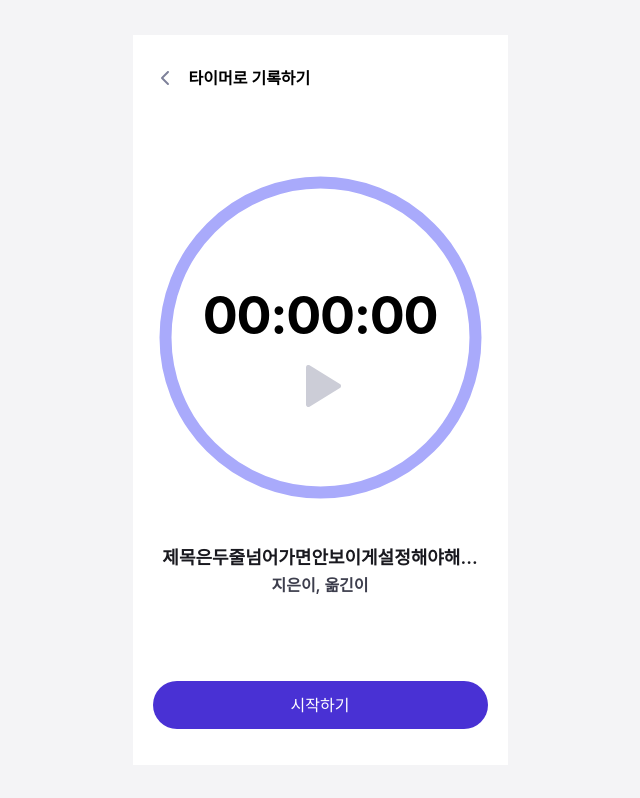
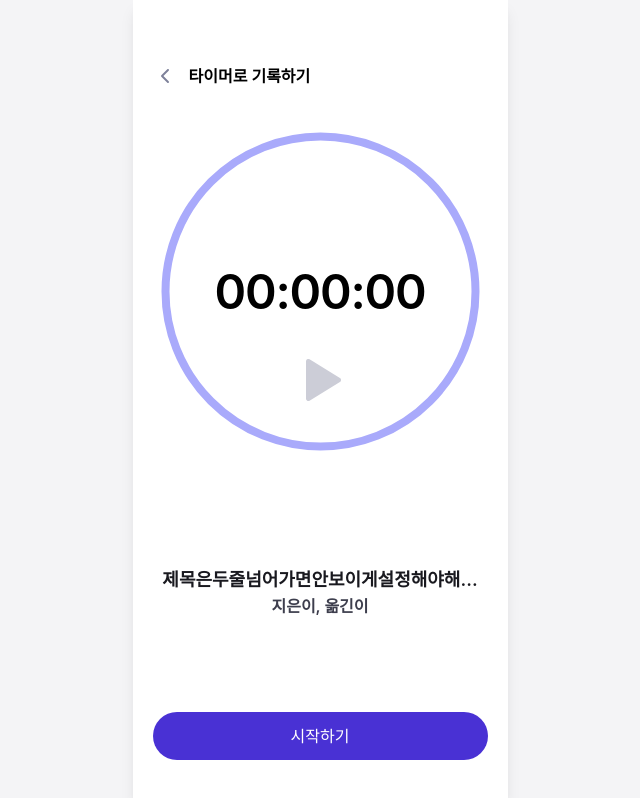
Before and after one commit to Leets-Official/StepBookStep-FE, a React (Vite) app: page / in a window 1280 px wide. Shown: the whole page, without its empty margins (320-960 px from the left). Built offline with nearby package versions, Linux system fonts and the light colour scheme; a web font is replaced by a local one.

Commit message:
styles : appframe 변경 및 css 수정

```diff
--- a/src/pages/Routine/Timer.styles.ts
+++ b/src/pages/Routine/Timer.styles.ts
@@ -1,21 +1,39 @@
-export const pageWrapper = "min-h-screen bg-gray-100 flex justify-center items-center overflow-hidden";
-export const appFrame = "w-[375px] h-[730px] bg-white flex flex-col relative overflow-hidden";
+export const pageWrapper = "w-full h-screen flex justify-center bg-gray-100 overflow-hidden";
+export const appFrame = "w-full max-w-[375px] h-full max-h-[812px] bg-white flex flex-col relative shadow-lg overflow-hidden";
 
-export const statusBar = "h-[11px] w-full bg-white flex-shrink-0";
-export const headerGroup = "flex flex-col bg-white w-full z-50 flex-shrink-0";
+export const headerGroup = "w-full z-50 bg-white flex-shrink-0";
+export const statusBar = "h-[44px] w-full bg-white flex-shrink-0";
 
-export const content = "flex-1 flex flex-col items-center pt-[60px] px-5";
+export const content = "flex-1 px-5 pt-4 flex flex-col items-center overflow-y-auto";
 
-export const timerCircleContainer = "relative w-[335px] h-[335px] flex items-center justify-center mb-10";
+export const timerCircleContainer = "relative w-[335px] h-[335px] flex items-center justify-center mb-8 flex-shrink-0";
 export const svgContainer = "absolute inset-0 -rotate-90";
-
-export const timerTextContent = "absolute inset-0 flex flex-col items-center justify-center text-center z-10";
-export const statusLabel = "text-purple-600 text-[16px] font-bold h-6 mb-1"; // 마진 조정
-export const digitalTime = "text-[52px] font-bold text-black tracking-tight leading-none mb-4 font-mono"; // 마진 조정
 export const controlIcon = "w-14 h-14 cursor-pointer transition-transform active:scale-95";
 
-export const bookInfoContainer = "text-center mt-auto mb-16 flex flex-col items-center";
-export const bookTitle = "w-[335px] line-clamp-2 font-semibold text-[18px] leading-[1.4] text-[#19191F] mb-1";
-export const bookAuthor = "font-semibold text-[16px] leading-[1.4] text-[#3D3E4D] text-center";
+export const timerTextContent = "absolute inset-0 z-10";
 
-export const footer = "p-5 pb-10 flex gap-3 bg-white";
+export const statusLabel = `
+  absolute top-[32%] left-1/2 -translate-x-1/2
+  text-gray-700 text-lg font-medium h-7 whitespace-nowrap
+`;
+
+export const digitalTime = `
+  absolute top-1/2 left-1/2 -translate-x-1/2 -translate-y-1/2
+  text-[48px] font-semibold text-black tracking-tight leading-none font-['Pretendard']
+`;
+
+export const iconWrapper = `
+  absolute top-[68%] left-1/2 -translate-x-1/2
+  flex justify-center items-center h-14
+`;
+export const bookInfoContainer = "text-center mt-auto mb-[80px] flex flex-col items-center w-full";
+export const bookTitle = "text-lg font-semibold text-gray-900 leading-6 mb-1 line-clamp-2 px-2";
+export const bookAuthor = "text-md font-semibold text-gray-700 leading-5";
+
+export const footer = `
+  px-5 pb-10 pt-4
+  sticky bottom-0
+  bg-white
+  flex gap-3
+  w-full
+`;
--- a/src/pages/Routine/Timer.tsx
+++ b/src/pages/Routine/Timer.tsx
@@ -60,20 +60,20 @@ export default function TimerPage() {
   return (
     <div className={S.pageWrapper}>
       <div className={S.appFrame}>
-        <div className={S.headerGroup}>
+        <header className="flex flex-col w-full z-50 bg-white">
           <div className={S.statusBar} />
           <AppBar mode="none" title="타이머로 기록하기" onBackClick={() => window.history.back()} />
-        </div>
+        </header>
 
         <main className={S.content}>
           <div className={S.timerCircleContainer}>
             <svg className={S.svgContainer} viewBox="0 0 335 335">
-              <circle cx="167.5" cy="167.5" r={radius} fill="none" stroke={baseCircleColor} strokeWidth="12" />
+              <circle cx="167.5" cy="167.5" r={radius} fill="none" stroke={baseCircleColor} strokeWidth="8" />
 
               {status !== "ready" && (
                 <circle
                   cx="167.5" cy="167.5" r={radius} fill="none"
-                  stroke={progressColor} strokeWidth="12"
+                  stroke={progressColor} strokeWidth="8"
                   strokeDasharray={circumference}
                   strokeDashoffset={strokeDashoffset}
                   strokeLinecap="round"
@@ -92,7 +92,7 @@ export default function TimerPage() {
 
               <h1 className={S.digitalTime}>{formatTime(seconds)}</h1>
 
-              <div className="flex justify-center items-center h-14">
+              <div className={S.iconWrapper}>
                 {status === "running" ? (
                   <PauseIcon className={`${S.controlIcon} text-gray-300`} onClick={() => setStatus("paused")} />
                 ) : (
```
